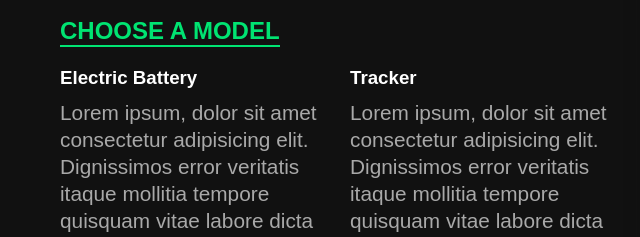
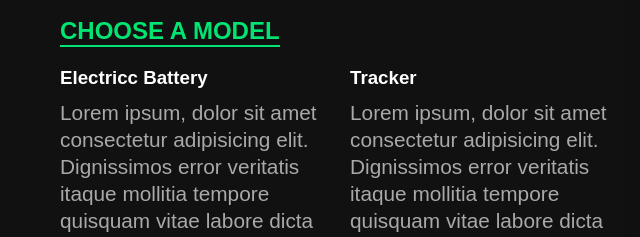
Before and after one commit to matheuzzu/youdrone, a plain HTML site: page index.html in a window 1280 px wide. Shown: the part 2055-2292 px from the top of the page, 0-640 px from the left. Drawn offline with Linux system fonts and the light colour scheme.

Commit message:
update-git-page

```diff
--- a/index.html
+++ b/index.html
@@ -72,7 +72,7 @@
         <a class="link" href="./drones-1.html">Choose a Model</a>
         <div class="technology-adv">
           <div>
-            <h3 class="white">Electric Battery</h3>
+            <h3 class="white">Electricc Battery</h3>
             <p class="small-text gray">Lorem ipsum, dolor sit amet consectetur adipisicing elit. Dignissimos error veritatis itaque mollitia tempore quisquam vitae labore dicta assumenda dolor suscipic!</p>
           </div>
           <div>
```
